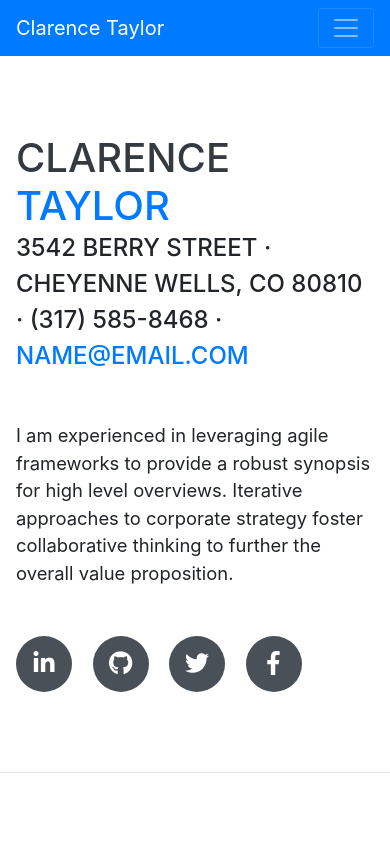
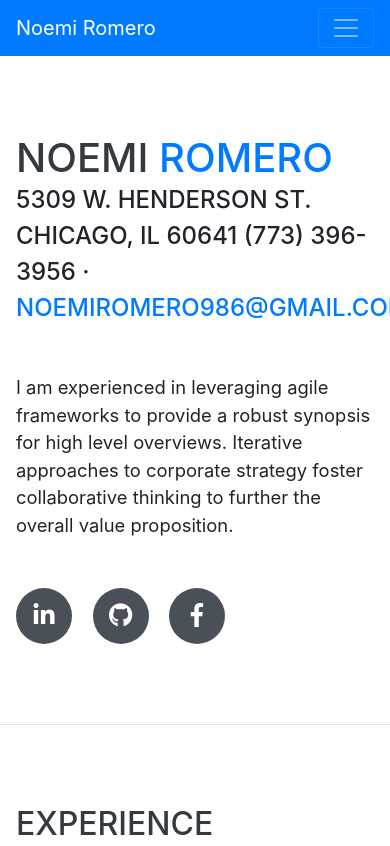
Before and after one commit to NoemiR/Resume, a website with bundled scripts: page startbootstrap-resume-gh-pages/index.html in a window 390 px wide. Shown: the top 846 px of the page. Built offline with nearby package versions, Linux system fonts and the light colour scheme; a web font is replaced by a local one.

Commit message:
added social links

```diff
--- a/startbootstrap-resume-gh-pages/index.html
+++ b/startbootstrap-resume-gh-pages/index.html
@@ -8,7 +8,7 @@
   <meta name="description" content="">
   <meta name="author" content="">
 
-  <title>Resume - Start Bootstrap Theme</title>
+  <title>Resume</title>
 
   <!-- Bootstrap core CSS -->
   <link href="vendor/bootstrap/css/bootstrap.min.css" rel="stylesheet">
@@ -27,7 +27,7 @@
 
   <nav class="navbar navbar-expand-lg navbar-dark bg-primary fixed-top" id="sideNav">
     <a class="navbar-brand js-scroll-trigger" href="#page-top">
-      <span class="d-block d-lg-none">Clarence Taylor</span>
+      <span class="d-block d-lg-none">Noemi Romero</span>
       <span class="d-none d-lg-block">
         <img class="img-fluid img-profile rounded-circle mx-auto mb-2" src="img/profile.jpg" alt="">
       </span>
@@ -63,24 +63,21 @@
 
     <section class="resume-section p-3 p-lg-5 d-flex align-items-center" id="about">
       <div class="w-100">
-        <h1 class="mb-0">Clarence
-          <span class="text-primary">Taylor</span>
+        <h1 class="mb-0">Noemi
+          <span class="text-primary">Romero</span>
         </h1>
-        <div class="subheading mb-5">3542 Berry Street · Cheyenne Wells, CO 80810 · (317) 585-8468 ·
-          <a href="mailto:name@email.com">name@email.com</a>
+        <div class="subheading mb-5">5309 W. Henderson st. Chicago, IL 60641 (773) 396-3956 ·
+          <a href="mailto:name@email.com">noemiromero986@gmail.com</a>
         </div>
         <p class="lead mb-5">I am experienced in leveraging agile frameworks to provide a robust synopsis for high level overviews. Iterative approaches to corporate strategy foster collaborative thinking to further the overall value proposition.</p>
         <div class="social-icons">
-          <a href="#">
+          <a href="https://www.linkedin.com/in/noemi-romero/" target="blank">
             <i class="fab fa-linkedin-in"></i>
           </a>
-          <a href="#">
+          <a href="https://github.com/NoemiR?tab=repositories" target="blank">
             <i class="fab fa-github"></i>
           </a>
-          <a href="#">
-            <i class="fab fa-twitter"></i>
-          </a>
-          <a href="#">
+          <a href="https://www.facebook.com/noemi.romero.982" target="blank">
             <i class="fab fa-facebook-f"></i>
           </a>
         </div>
```
